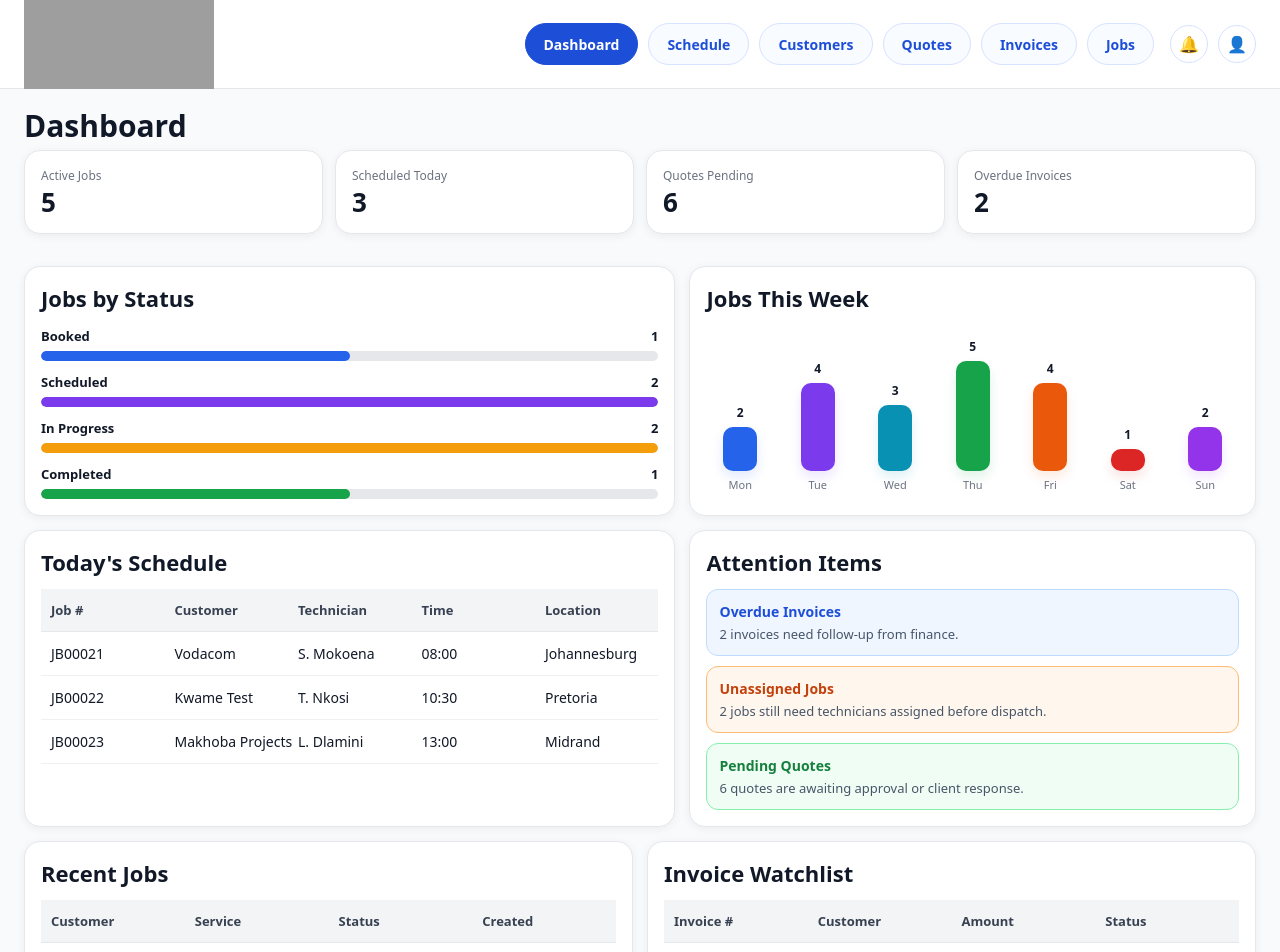
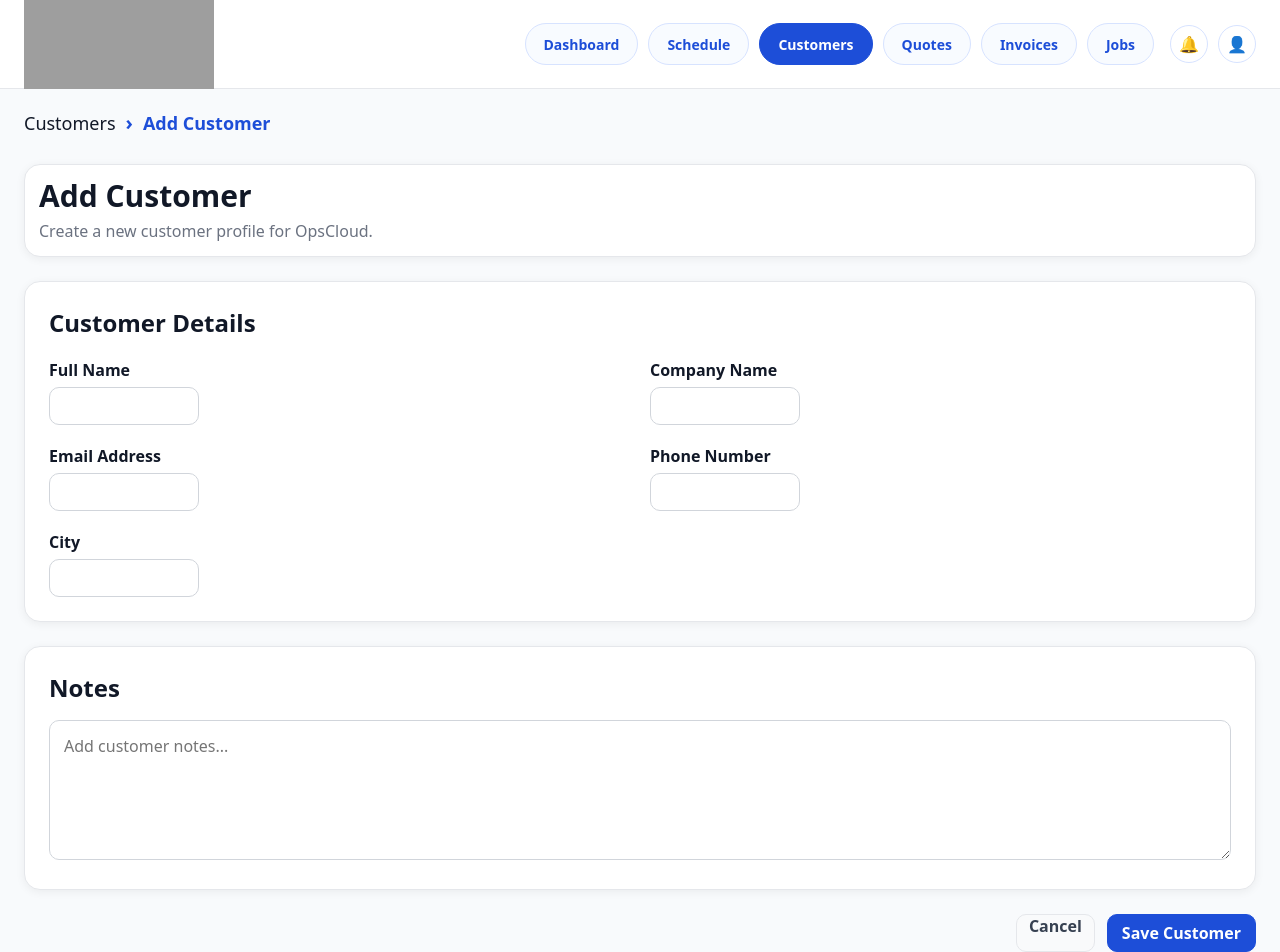
Before and after one commit to The-Kwamz/OpsCraft-Frontend---Azure, a React (Vite) app: page /customers/new in a window 1280 px wide. Before the commit this address led to /dashboard. Shown: the top 952 px of the page. Built offline with nearby package versions, Linux system fonts and the light colour scheme; no server answers; grey boxes are pictures that could not be loaded.

Commit message:
Fix customer pages and routes

```diff
--- a/src/App.tsx
+++ b/src/App.tsx
@@ -5,6 +5,7 @@ import CreateJob from "./pages/CreateJob";
 import Dashboard from "./pages/Dashboard";
 import Schedule from "./pages/Schedule";
 import Customers from "./pages/Customers";
+import CreateCustomer from "./pages/CreateCustomer";
 import Quotes from "./pages/Quotes";
 import Invoices from "./pages/Invoices";
 import opsCloudLogo from "./assets/opscloud-logo.png";
@@ -51,7 +52,7 @@ function Brand() {
         alt="OpsCloud logo"
         style={{
           width: 190,
-          height: 150,
+          height: 190,
           objectFit: "contain",
           display: "block",
         }}
@@ -94,11 +95,19 @@ export default function App() {
           </nav>
 
           <div className="topbar-user">
-            <Link to="/notifications" className="topbar-user-icon" aria-label="Notifications">
+            <Link
+              to="/notifications"
+              className="topbar-user-icon"
+              aria-label="Notifications"
+            >
               🔔
             </Link>
 
-            <Link to="/profile" className="topbar-user-icon" aria-label="Profile">
+            <Link
+              to="/profile"
+              className="topbar-user-icon"
+              aria-label="Profile"
+            >
               👤
             </Link>
           </div>
@@ -111,6 +120,7 @@ export default function App() {
           <Route path="/dashboard" element={<Dashboard />} />
           <Route path="/schedule" element={<Schedule />} />
           <Route path="/customers" element={<Customers />} />
+          <Route path="/customers/new" element={<CreateCustomer />} />
           <Route path="/quotes" element={<Quotes />} />
           <Route path="/invoices" element={<Invoices />} />
           <Route path="/jobs/new" element={<CreateJob />} />
--- /dev/null
+++ b/src/pages/CreateCustomer.tsx
@@ -0,0 +1,166 @@
+import { Link, useNavigate } from "react-router-dom";
+import { useState } from "react";
+
+type CustomerFormState = {
+  name: string;
+  company: string;
+  email: string;
+  phone: string;
+  city: string;
+  notes: string;
+};
+
+export default function CreateCustomer() {
+  const navigate = useNavigate();
+
+  const [form, setForm] = useState<CustomerFormState>({
+    name: "",
+    company: "",
+    email: "",
+    phone: "",
+    city: "",
+    notes: "",
+  });
+
+  function updateField<K extends keyof CustomerFormState>(
+    key: K,
+    value: CustomerFormState[K]
+  ) {
+    setForm((current) => ({
+      ...current,
+      [key]: value,
+    }));
+  }
+
+  function handleSubmit(event: React.FormEvent<HTMLFormElement>) {
+    event.preventDefault();
+
+    console.log("Create customer payload:", form);
+    navigate("/customers");
+  }
+
+  return (
+    <div className="jobs-page">
+      <div className="create-job-breadcrumb">
+        <Link to="/customers" className="create-job-breadcrumb-link">
+          Customers
+        </Link>
+        <span className="create-job-breadcrumb-sep">›</span>
+        <span className="create-job-breadcrumb-current">Add Customer</span>
+      </div>
+
+      <div className="jobs-toolbar-card" style={{ marginBottom: 24 }}>
+        <h1 className="jobs-page-title" style={{ marginBottom: 8 }}>
+          Add Customer
+        </h1>
+        <div style={{ color: "#6b7280" }}>
+          Create a new customer profile for OpsCloud.
+        </div>
+      </div>
+
+      <form onSubmit={handleSubmit} style={{ display: "grid", gap: 24 }}>
+        <div className="jobs-table-card" style={{ padding: 24 }}>
+          <h2 style={{ marginTop: 0, marginBottom: 20 }}>Customer Details</h2>
+
+          <div
+            style={{
+              display: "grid",
+              gridTemplateColumns: "repeat(2, minmax(240px, 1fr))",
+              gap: 20,
+            }}
+          >
+            <div>
+              <label style={{ display: "block", marginBottom: 6, fontWeight: 600 }}>
+                Full Name
+              </label>
+              <input
+                className="jobs-search-input"
+                value={form.name}
+                onChange={(e) => updateField("name", e.target.value)}
+                required
+              />
+            </div>
+
+            <div>
+              <label style={{ display: "block", marginBottom: 6, fontWeight: 600 }}>
+                Company Name
+              </label>
+              <input
+                className="jobs-search-input"
+                value={form.company}
+                onChange={(e) => updateField("company", e.target.value)}
+                required
+              />
+            </div>
+
+            <div>
+              <label style={{ display: "block", marginBottom: 6, fontWeight: 600 }}>
+                Email Address
+              </label>
+              <input
+                type="email"
+                className="jobs-search-input"
+                value={form.email}
+                onChange={(e) => updateField("email", e.target.value)}
+                required
+              />
+            </div>
+
+            <div>
+              <label style={{ display: "block", marginBottom: 6, fontWeight: 600 }}>
+                Phone Number
+              </label>
+              <input
+                className="jobs-search-input"
+                value={form.phone}
+                onChange={(e) => updateField("phone", e.target.value)}
+                required
+              />
+            </div>
+
+            <div>
+              <label style={{ display: "block", marginBottom: 6, fontWeight: 600 }}>
+                City
+              </label>
+              <input
+                className="jobs-search-input"
+                value={form.city}
+                onChange={(e) => updateField("city", e.target.value)}
+                required
+              />
+            </div>
+          </div>
+        </div>
+
+        <div className="jobs-table-card" style={{ padding: 24 }}>
+          <h2 style={{ marginTop: 0, marginBottom: 16 }}>Notes</h2>
+          <textarea
+            className="create-job-textarea"
+            placeholder="Add customer notes..."
+            value={form.notes}
+            onChange={(e) => updateField("notes", e.target.value)}
+          />
+        </div>
+
+        <div
+          style={{
+            display: "flex",
+            justifyContent: "flex-end",
+            gap: 12,
+          }}
+        >
+          <Link
+            to="/customers"
+            className="jobs-secondary-button"
+            style={{ textDecoration: "none" }}
+          >
+            Cancel
+          </Link>
+          <button type="submit" className="jobs-primary-button">
+            Save Customer
+          </button>
+        </div>
+      </form>
+    </div>
+  );
+}
--- a/src/pages/Customers.tsx
+++ b/src/pages/Customers.tsx
@@ -1,3 +1,4 @@
+import { Link } from "react-router-dom";
 import { useMemo, useState } from "react";
 
 type CustomerStatus = "active" | "inactive";
@@ -16,7 +17,7 @@ const mockCustomers: Customer[] = [
   {
     id: "1",
     name: "Kwame Test",
-    company: "OpsCraft Demo",
+    company: "OpsCloud Demo",
     email: "kwame@test.com",
     phone: "071 000 0001",
     city: "Pretoria",
@@ -53,6 +54,10 @@ const mockCustomers: Customer[] = [
 
 function getStatusLabel(status: CustomerStatus) {
   return status === "active" ? "Active" : "Inactive";
+}
+
+function getStatusClass(status: CustomerStatus) {
+  return status === "active" ? "status-completed" : "status-booked";
 }
 
 export default function Customers() {
@@ -112,9 +117,9 @@ export default function Customers() {
           </div>
 
           <div className="jobs-toolbar-right">
-            <button type="button" className="jobs-primary-button">
+            <Link to="/customers/new" className="jobs-primary-button">
               Add Customer +
-            </button>
+            </Link>
           </div>
         </div>
       </section>
@@ -149,7 +154,7 @@ export default function Customers() {
                     <td>{customer.phone}</td>
                     <td>{customer.city}</td>
                     <td>
-                      <span className="jobs-status-pill status-booked">
+                      <span className={`jobs-status-pill ${getStatusClass(customer.status)}`}>
                         {getStatusLabel(customer.status)}
                       </span>
                     </td>
```
